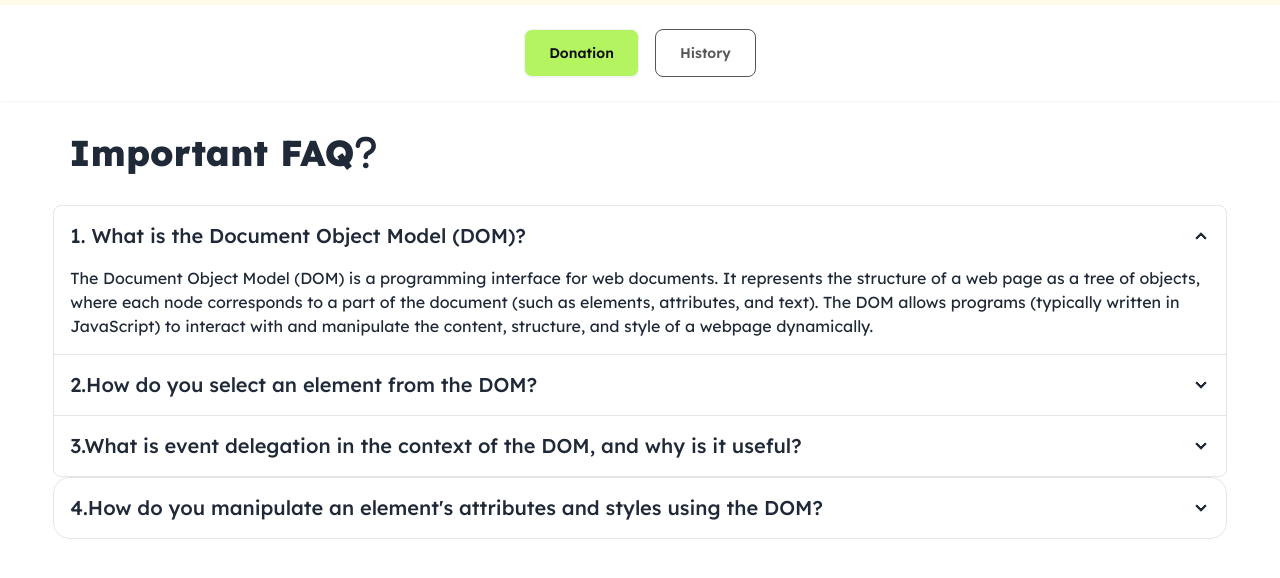
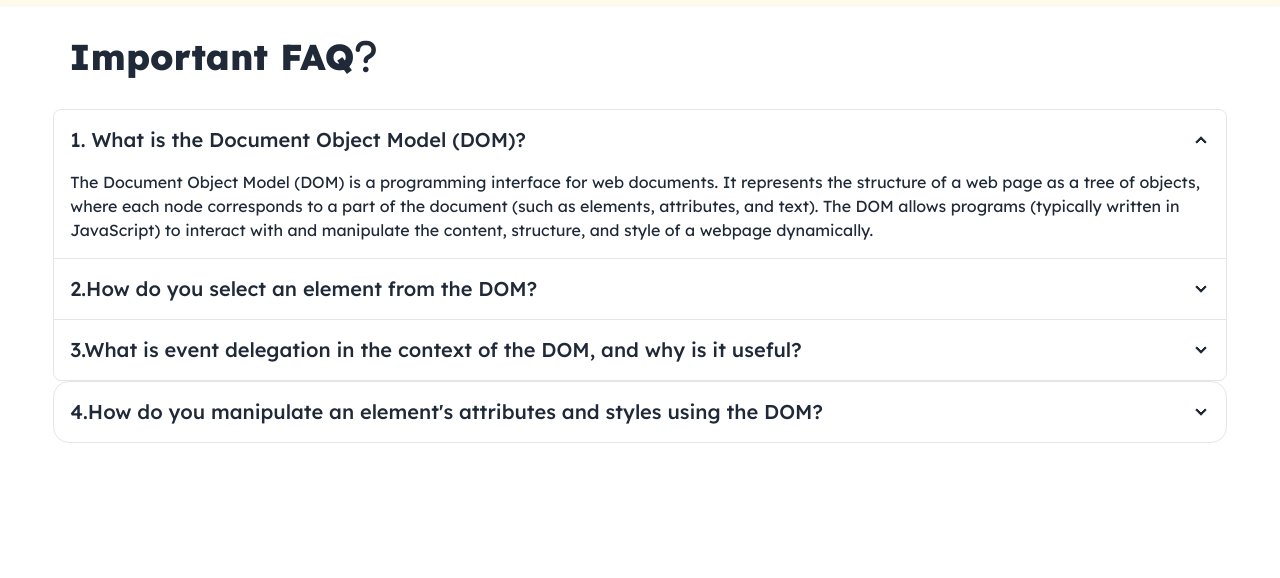
Before and after one commit to Litonuddinnil/B10-A5-Donation, a plain HTML site: page home.html in a window 1280 px wide. Shown: the part 72-650 px from the top of the page. Drawn offline with nearby package versions, Linux system fonts and the light colour scheme.

Commit message:
complete my design and assignment work

```diff
--- a/home.html
+++ b/home.html
@@ -55,12 +55,6 @@
                 </div>
               </div>
             </section>
-             <!-- button Content -->
-            <section class="bg-white flex items-center justify-center py-6 gap-4">
-              <a class="btn bg-btnColor text-blackColor font-semibold text-sm px-6 ">Donation</a>
-              <a class="btn btn-outline font-semibold text-sm text-bdtTaka px-6">History</a>
-
-            </section>
            </nav>
            <section class="w-11/12 mx-auto">
             <div class="text- blackColor text-4xl p-4 my-4 font-extrabold">
--- a/js/home.js
+++ b/js/home.js
@@ -1,5 +1,5 @@
 document.getElementById('blog').addEventListener('click',function(){
-    window.location.href ='/B10-A5-Donation/home.html'; ///B10-A5-Donation
+    window.location.href ='/B10-A5-Donation/home.html'; //github push time /B10-A5-Donation include
 
 
 })
```
